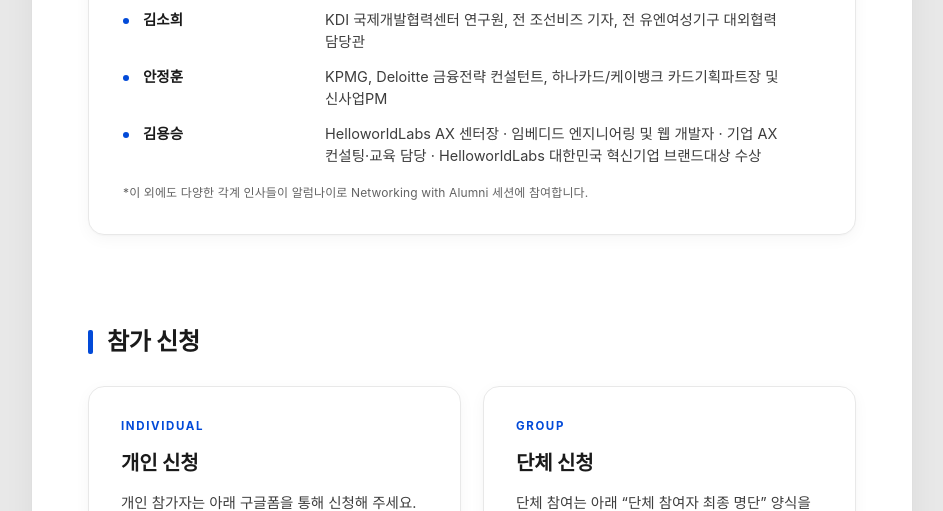
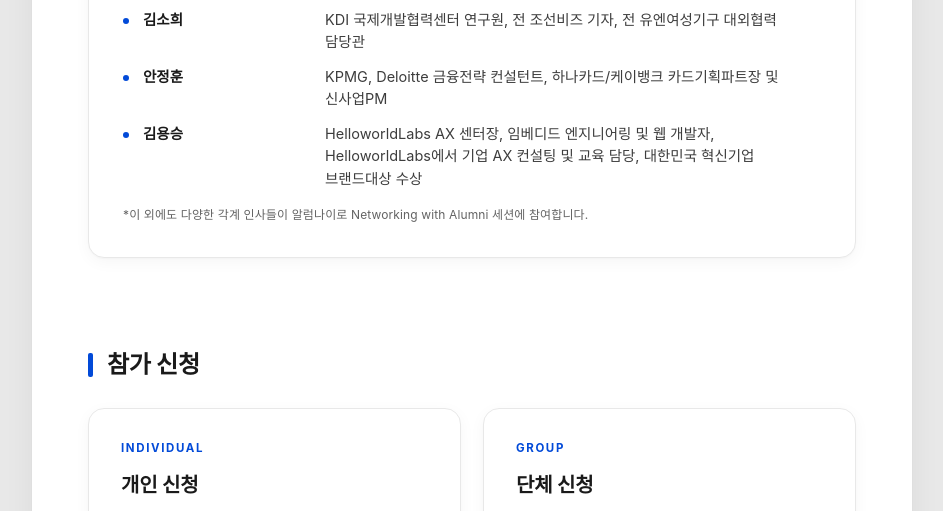
Before and after one commit to wjdduddlf112/van, a plain HTML site: page index.html in a window 1280 px wide. Shown: the part 3910-4421 px from the top of the page, without its empty margins (168-1111 px from the left). Drawn offline with nearby package versions, Linux system fonts and the light colour scheme; a web font is replaced by a local one.

Commit message:
Refine Kim Yongseung alumni description

```diff
--- a/index.html
+++ b/index.html
@@ -828,7 +828,7 @@
         <li><span class="dot"></span><span class="name">이주형</span><span class="desc">국무조정실 전문위원, 법무부 자문위원, 뉴스통신사 기획실</span></li>
         <li><span class="dot"></span><span class="name">김소희</span><span class="desc">KDI 국제개발협력센터 연구원, 전 조선비즈 기자, 전 유엔여성기구 대외협력 담당관</span></li>
         <li><span class="dot"></span><span class="name">안정훈</span><span class="desc">KPMG, Deloitte 금융전략 컨설턴트, 하나카드/케이뱅크 카드기획파트장 및 신사업PM</span></li>
-        <li><span class="dot"></span><span class="name">김용승</span><span class="desc">HelloworldLabs AX 센터장 · 임베디드 엔지니어링 및 웹 개발자 · 기업 AX 컨설팅·교육 담당 · HelloworldLabs 대한민국 혁신기업 브랜드대상 수상</span></li>
+        <li><span class="dot"></span><span class="name">김용승</span><span class="desc">HelloworldLabs AX 센터장, 임베디드 엔지니어링 및 웹 개발자, HelloworldLabs에서 기업 AX 컨설팅 및 교육 담당, 대한민국 혁신기업 브랜드대상 수상</span></li>
       </ul>
       <p class="roster-note">*이 외에도 다양한 각계 인사들이 알럼나이로 Networking with Alumni 세션에 참여합니다.</p>
     </article>
```
Also changed, not shown: index2/index.html (+1 -1 lines).
